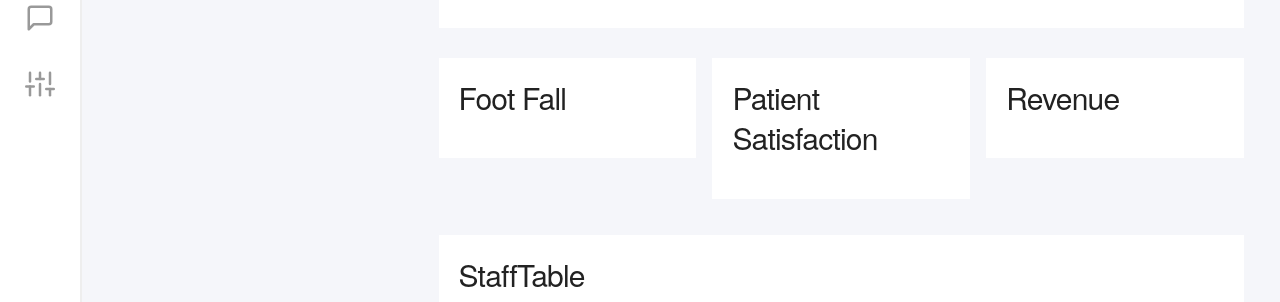
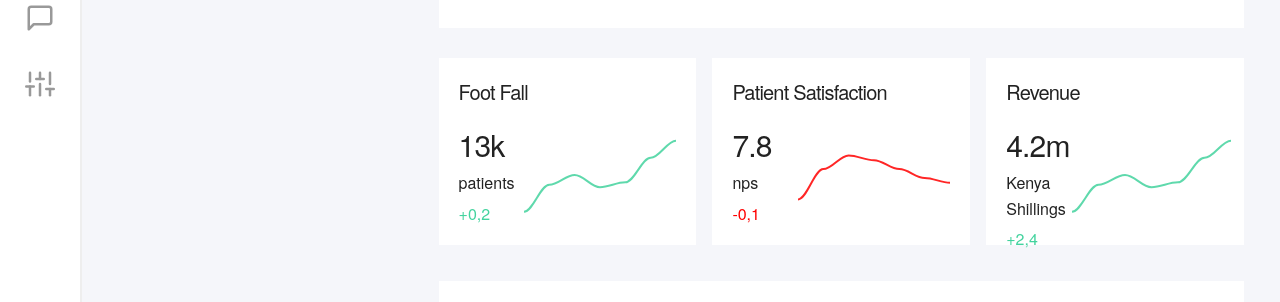
Before and after one commit to MwirabuaTimothy/clinics-analytics-client, a React (Create React App) app: page / in a window 1280 px wide. Shown: the part 415-717 px from the top of the page. Built offline with nearby package versions, Linux system fonts and the light colour scheme.

Commit message:
added three apexchart graphs

```diff
--- a/package.json
+++ b/package.json
@@ -19,9 +19,11 @@
     "@types/react-dom": "^16.9.0",
     "@types/react-flatpickr": "^3.8.1",
     "@types/styled-components": "^5.1.7",
+    "apexcharts": "^3.23.0",
     "apollo-boost": "^0.4.4",
     "graphql": "^14.5.8",
     "react": "^17.0.1",
+    "react-apexcharts": "^1.3.7",
     "react-dom": "^17.0.1",
     "react-flatpickr": "^3.10.6",
     "react-scripts": "4.0.1",
--- a/src/components/Graphs/FootFall.tsx
+++ b/src/components/Graphs/FootFall.tsx
@@ -1,13 +1,76 @@
 import React from 'react';
+import Chart from 'react-apexcharts';
 import styled from 'styled-components'
 
-const FootFall: React.FC = () => {
+interface Props {
+  title: string;
+  figure: string;
+  sub: string;
+  data: number[];
+  trend: {
+    icon: string,
+    value: string,
+    textClass: string
+  };
+}
 
-  return (
-    <Styled>
-      <h4>Foot Fall</h4>
-    </Styled>
-  );
+const FootFall: React.FC<Props> = (props) => {
+    const options = {
+        chart: {
+            parentHeightOffset: 0,
+            toolbar: {
+                show: false
+            },
+            sparkline: {
+                enabled: true,
+            }
+        },
+        xaxis: {
+            crosshairs: {
+                width: 1,
+            },
+        },
+        stroke: {
+            width: 2,
+            curve: 'smooth',
+        },
+        tooltip: {
+            theme: 'dark',
+            fixed: {
+                enabled: false
+            },
+            x: {
+                show: false
+            },
+            y: {
+                title: {
+                    formatter: function () {
+                        return ''
+                    }
+                }
+            },
+            marker: {
+                show: false
+            }
+        },
+        colors: ['#43d39e'],
+    };
+    const type = 'line';
+    const series = [{ name: props.title || 'Data', data: props.data || [] }];
+
+    return (
+      <Styled>
+        <Title>{props.title}</Title>
+          <Left>
+              <Figure>{props.figure}</Figure>
+              <Sub>{props.sub}</Sub>
+              <Indicator className={props.trend.textClass}><i className={`${props.trend.icon}`}></i>{props.trend.value}</Indicator>
+          </Left>
+          <Right>
+            <Chart options={options} series={series} type={type} height="100%" width="100%" />
+          </Right>
+      </Styled>
+    );
 };
 
 export default FootFall;
@@ -16,3 +79,28 @@ const Styled = styled.div`
   background-color: #fff;
   padding: 20px;
 `
+const Title = styled.h4`
+  font-size: 20px;
+`
+const Left = styled.div`
+  width: 30%;
+  height: 100px;
+  float: left;
+`
+const Right = styled.div`
+  width: 70%;
+  height: 100px;
+  float: right;
+`
+const Figure = styled.h4`
+  font-size: 30px;
+  margin-bottom: 5px;
+`
+const Sub = styled.p`
+  font-size: 16px;
+  margin-bottom: 5px;
+`
+const Indicator = styled.p`
+  font-size: 16px;
+  margin-bottom: 5px;
+`
--- a/src/components/Graphs/Graphs.tsx
+++ b/src/components/Graphs/Graphs.tsx
@@ -8,9 +8,36 @@ const Graphs: React.FC = () => {
 
   return (
     <Styled>
-      <FootFall/>
-      <PatientSatisfaction/>
-      <Revenue/>
+      <FootFall
+        title="Foot Fall"
+        figure="13k"
+        sub="patients"
+        data={[25, 36, 40, 35, 37, 47, 54]}
+        trend={{
+          textClass: 'text-success',
+          icon: 'uil uil-arrow-up',
+          value: '+0,2'
+        }}/>
+      <PatientSatisfaction
+        title="Patient Satisfaction"
+        figure="7.8"
+        sub="nps"
+        data={[25, 56, 70, 65, 56, 47, 42]}
+        trend={{
+          textClass: 'text-danger',
+          icon: 'uil uil-arrow-up',
+          value: '-0,1'
+        }}/>
+      <Revenue
+        title="Revenue"
+        figure="4.2m"
+        sub="Kenya Shillings"
+        data={[25, 36, 40, 35, 37, 47, 54]}
+        trend={{
+          textClass: 'text-success',
+          icon: 'uil uil-arrow-up',
+          value: '+2,4'
+        }}/>
     </Styled>
   );
 };
--- a/src/components/Graphs/PatientSatisfaction.tsx
+++ b/src/components/Graphs/PatientSatisfaction.tsx
@@ -1,13 +1,76 @@
 import React from 'react';
+import Chart from 'react-apexcharts';
 import styled from 'styled-components'
 
-const PatientSatisfaction: React.FC = () => {
+interface Props {
+  title: string;
+  figure: string;
+  sub: string;
+  data: number[];
+  trend: {
+    icon: string,
+    value: string,
+    textClass: string
+  };
+}
 
-  return (
-    <Styled>
-      <h4>Patient Satisfaction</h4>
-    </Styled>
-  );
+const PatientSatisfaction: React.FC<Props> = (props) => {
+    const options = {
+        chart: {
+            parentHeightOffset: 0,
+            toolbar: {
+                show: false
+            },
+            sparkline: {
+                enabled: true,
+            }
+        },
+        xaxis: {
+            crosshairs: {
+                width: 1,
+            },
+        },
+        stroke: {
+            width: 2,
+            curve: 'smooth',
+        },
+        tooltip: {
+            theme: 'dark',
+            fixed: {
+                enabled: false
+            },
+            x: {
+                show: false
+            },
+            y: {
+                title: {
+                    formatter: function () {
+                        return ''
+                    }
+                }
+            },
+            marker: {
+                show: false
+            }
+        },
+        colors: ['#ff0000'],
+    };
+    const type = 'line';
+    const series = [{ name: props.title || 'Data', data: props.data || [] }];
+
+    return (
+      <Styled>
+        <Title>{props.title}</Title>
+          <Left>
+              <Figure>{props.figure}</Figure>
+              <Sub>{props.sub}</Sub>
+              <Indicator className={props.trend.textClass}><i className={`${props.trend.icon}`}></i>{props.trend.value}</Indicator>
+          </Left>
+          <Right>
+            <Chart options={options} series={series} type={type} height="100%" width="100%" />
+          </Right>
+      </Styled>
+    );
 };
 
 export default PatientSatisfaction;
@@ -16,3 +79,28 @@ const Styled = styled.div`
   background-color: #fff;
   padding: 20px;
 `
+const Title = styled.h4`
+  font-size: 20px;
+`
+const Left = styled.div`
+  width: 30%;
+  height: 100px;
+  float: left;
+`
+const Right = styled.div`
+  width: 70%;
+  height: 100px;
+  float: right;
+`
+const Figure = styled.h4`
+  font-size: 30px;
+  margin-bottom: 5px;
+`
+const Sub = styled.p`
+  font-size: 16px;
+  margin-bottom: 5px;
+`
+const Indicator = styled.p`
+  font-size: 16px;
+  margin-bottom: 5px;
+`
--- a/src/components/Graphs/Revenue.tsx
+++ b/src/components/Graphs/Revenue.tsx
@@ -1,13 +1,76 @@
 import React from 'react';
+import Chart from 'react-apexcharts';
 import styled from 'styled-components'
 
-const Revenue: React.FC = () => {
+interface Props {
+  title: string;
+  figure: string;
+  sub: string;
+  data: number[];
+  trend: {
+    icon: string,
+    value: string,
+    textClass: string
+  };
+}
 
-  return (
-    <Styled>
-      <h4>Revenue</h4>
-    </Styled>
-  );
+const Revenue: React.FC<Props> = (props) => {
+    const options = {
+        chart: {
+            parentHeightOffset: 0,
+            toolbar: {
+                show: false
+            },
+            sparkline: {
+                enabled: true,
+            }
+        },
+        xaxis: {
+            crosshairs: {
+                width: 1,
+            },
+        },
+        stroke: {
+            width: 2,
+            curve: 'smooth',
+        },
+        tooltip: {
+            theme: 'dark',
+            fixed: {
+                enabled: false
+            },
+            x: {
+                show: false
+            },
+            y: {
+                title: {
+                    formatter: function () {
+                        return ''
+                    }
+                }
+            },
+            marker: {
+                show: false
+            }
+        },
+        colors: ['#43d39e'],
+    };
+    const type = 'line';
+    const series = [{ name: props.title || 'Data', data: props.data || [] }];
+
+    return (
+      <Styled>
+        <Title>{props.title}</Title>
+          <Left>
+              <Figure>{props.figure}</Figure>
+              <Sub>{props.sub}</Sub>
+              <Indicator className={props.trend.textClass}><i className={`${props.trend.icon}`}></i>{props.trend.value}</Indicator>
+          </Left>
+          <Right>
+            <Chart options={options} series={series} type={type} height="100%" width="100%" />
+          </Right>
+      </Styled>
+    );
 };
 
 export default Revenue;
@@ -16,3 +79,28 @@ const Styled = styled.div`
   background-color: #fff;
   padding: 20px;
 `
+const Title = styled.h4`
+  font-size: 20px;
+`
+const Left = styled.div`
+  width: 30%;
+  height: 100px;
+  float: left;
+`
+const Right = styled.div`
+  width: 70%;
+  height: 100px;
+  float: right;
+`
+const Figure = styled.h4`
+  font-size: 30px;
+  margin-bottom: 5px;
+`
+const Sub = styled.p`
+  font-size: 16px;
+  margin-bottom: 5px;
+`
+const Indicator = styled.p`
+  font-size: 16px;
+  margin-bottom: 5px;
+`
--- a/src/css/skeleton.css
+++ b/src/css/skeleton.css
@@ -451,3 +451,11 @@ there.
 
 /* Desktop HD */
 @media (max-width: 1200px) {}
+
+
+.text-success {
+  color: #43d39e
+}
+.text-danger {
+  color:red
+}
```
Also changed, not shown: 1 other file (tests, documents, lock files or other folders).
